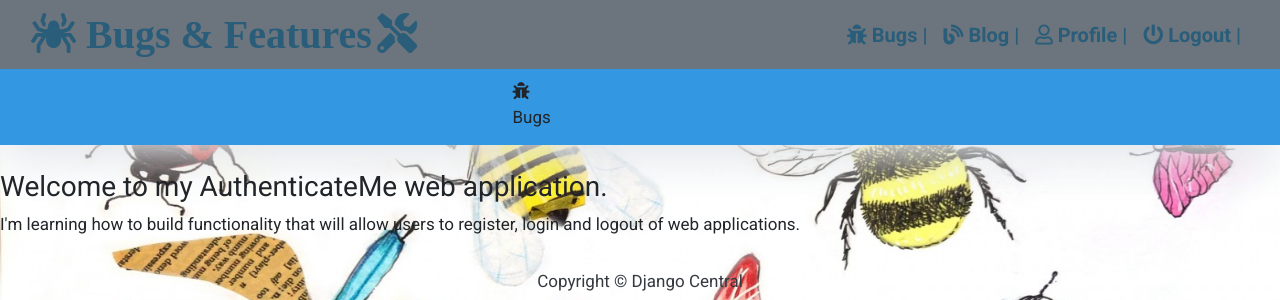
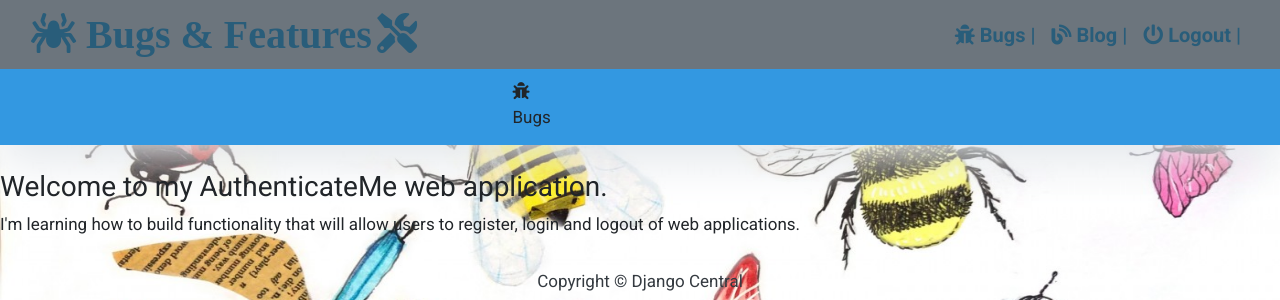
Before and after one commit to marius1989D/milestone-project-final, a Django app: page / in a window 1280 px wide. Shown: the top 300 px of the page. Run offline with Django 3.2, Linux system fonts and the light colour scheme; the visitor is signed in with stand-in values (Sample User, id 1); some libraries are stand-ins or nearby versions.

Commit message:
fiexd errors after deleted pofile.html template

```diff
--- a/accounts/urls.py
+++ b/accounts/urls.py
@@ -1,11 +1,10 @@
 from django.urls import path, include
 from . import urls_reset
-from .views import index, register, profile, logout, login
+from .views import index, register, logout, login
 
 urlpatterns = [
     path('register/', register, name="register"),
     path('login/', login, name="login"),
     path('logout/', logout, name="logout"),
-    path('profile/', profile, name="profile"),
     path('password-reset/', include(urls_reset)),
 ]
--- a/accounts/urls_reset.py
+++ b/accounts/urls_reset.py
@@ -1,7 +1,7 @@
 from django.contrib import admin
 from django.urls import path
 from django.contrib.auth import views as auth_views
-from .views import login, logout, register, profile
+from .views import login, logout, register
 
 
 urlpatterns = [
--- a/accounts/views.py
+++ b/accounts/views.py
@@ -69,11 +69,3 @@ def register(request):
 
     return render(request, 'accounts/register.html', {
         "registration_form": registration_form})
-
-
-@login_required
-def profile(request):
-    """
-    A view that displays the profile page of a logged in user
-    """
-    return render(request, 'accounts/profile.html')
--- a/templates/base.html
+++ b/templates/base.html
@@ -36,9 +36,6 @@
 
                             {% if user.is_authenticated %}
 
-                            <li class="nav-item nav-font">
-                                <a class="nav-link font-weight-bold nav-font" href="{% url 'profile' %}"><i class="far fa-user"></i> Profile |</a>
-                            </li>
                             <li class="nav-item">
                                 <a class="nav-link font-weight-bold nav-font" href="{% url 'logout' %}"><i class="fas fa-power-off"></i> Logout |</a>
                             </li>
```
